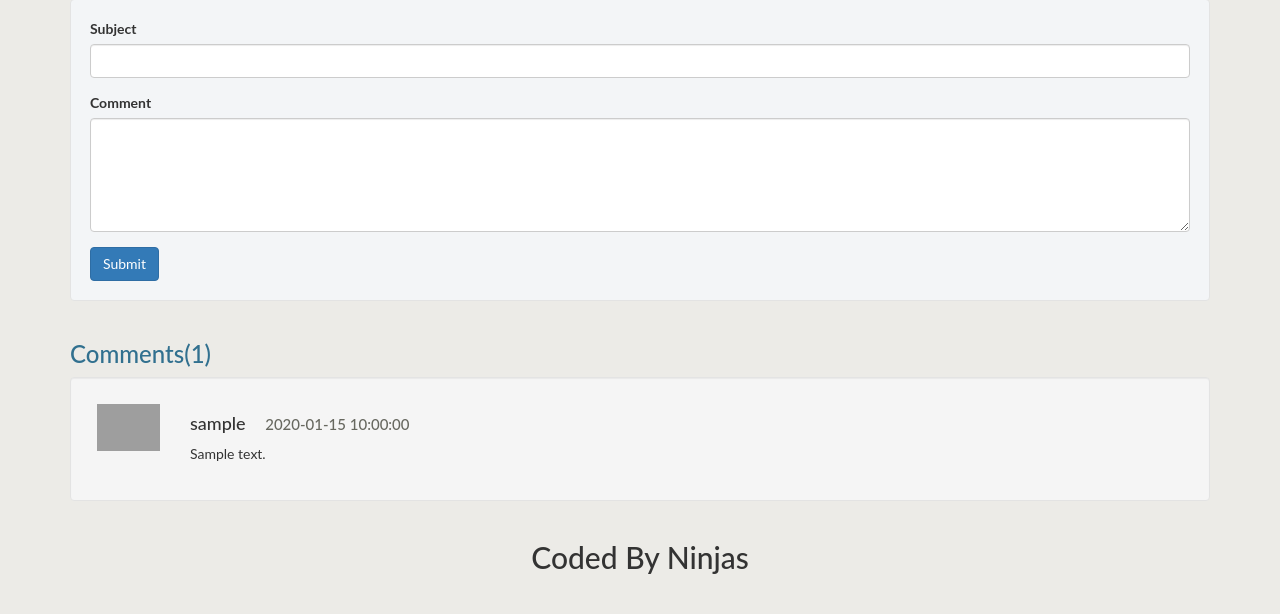
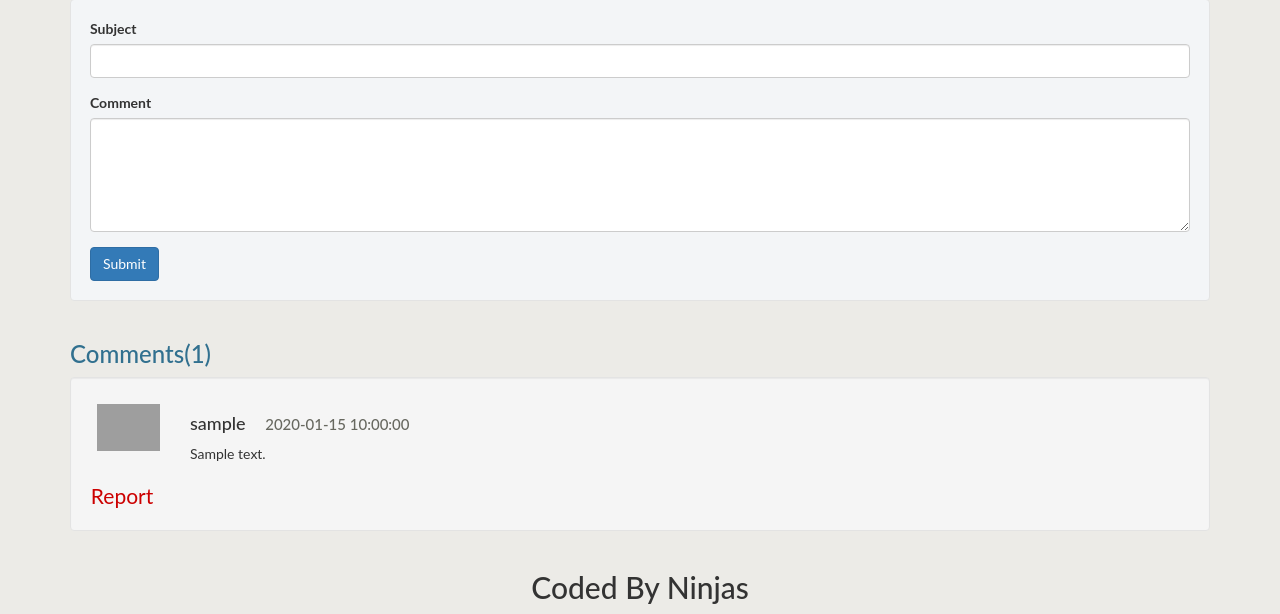
Before and after one commit to JPGITHUB1519/Cincinnatus-Final-Project, a Flask app: template templates/permalink.html in a window 1280 px wide. Shown: the part 293-907 px from the top of the page. Before the commit the page ends 867 px from the top, so only its background shows below. Run offline with Flask 2, Linux system fonts and the light colour scheme; the template is opened without the code that fills it: most values are stand-ins (such as "Sample title", 1, 10 or a date in 2020); parts of the project's set-up code (start-up, migrations or seed data) failed here and were passed over; some libraries are stand-ins or nearby versions; grey boxes are pictures that could not be loaded.

Commit message:
Submit Report

```diff
--- a/templates/base.html
+++ b/templates/base.html
@@ -6,6 +6,7 @@
 	<link rel="stylesheet" type="text/css" href="/static/css/vendor/bootstrap.css">
 	<link rel="stylesheet" type="text/css" href="/static/css/style.css">
 	<script type="text/javascript" src="/static/js/vendor/jquery-3.1.0.js"></script>
+	<script type="text/javascript" src="https://maxcdn.bootstrapcdn.com/bootstrap/3.3.7/js/bootstrap.min.js"></script>
 	<script type="text/javascript" src="https://cdnjs.cloudflare.com/ajax/libs/Chart.js/2.1.4/Chart.bundle.min.js"></script>
 </head>
 <body>
--- a/templates/permalink.html
+++ b/templates/permalink.html
@@ -1,6 +1,8 @@
 {% extends "base.html" %}
 {% block title %} Permalink {% endblock %}
 {% block content %}
+	<input type="hidden" id="user_session" value="{{ user_key }}">
+	<input type="hidden" id="post_id" value="{{ p.key().id() }}">
 	<div class="row">
 		<div class="col-md-1 date text-center visible-only-large">
 			<p>Sept</p>
@@ -61,8 +63,42 @@
 						<p>{{ comment.content}}</p>
 					</div>
 				</div>
+				<div class="row">
+					<div class="col-md-1 text-center">
+						<!-- <a href="javascript:report_comment('{{ p.key().id() }}', '{{comment.key().id()}}');" value="{{ comment.key().id() }}" class="error-text report", >Reportar</a> -->
+						<a data-comment="{{ comment.key().id() }}" class="error-text reporter">Report</a>
+					</div>
+				</div>
 			</div>
 		{% endfor %}
+	</div>
+
+	<!-- report dialog -->
+	<div id="report_modal" class="modal fade" role="dialog">
+		<div class="modal-dialog">
+			<!-- Modal Content -->
+			<div class="modal-content">
+				<div class="modal-header">
+					<button type="button" class="close" data-dismiss="modal">&times;</button>
+					<h4 class="modal-title error-text">Report Comment</h4>
+				</div>
+				<div class="modal-body">
+					<form>
+						<div class="centered-form">
+							<label class="control-label">Reason</label>
+							<textarea class="form-control" id="report_text" data-comment = ""></textarea>
+							<input class="btn btn-danger center-block-only-small center-block little-margin-top" type="submit" value="Report" id="report_button">
+							<h3 class="error-text text-center" id="error_reason"></h3>
+							<h3 class="error-text text-center" id="error_report"></h3>
+						</div>
+						<h3 id="update_error" class="error-text text-center"></h3>
+					</form>
+				</div>
+				<div class="modal-footer">
+					<button id="close_report_modal" type="button" class="btn btn-default" data-dismiss="modal">Close</button>
+				</div>
+			</div>
+		</div>
 	</div>
 
 	<!-- <span style="position : absolute; bottom : 0; color : red; font-size : 1.5em;" class="fixed">{{ QUERIED }}</span> -->
@@ -98,6 +134,45 @@
 			})
 		}
 
+		function report_comment(post_id, comment_id, user_id, reason)
+		{
+			$.ajax(
+			{
+				type : "POST",
+				url : "/" + post_id,
+				contentType : "application/json",
+				datatype : "json",
+				data : JSON.stringify({"comment_id" : comment_id, "user_id" : user_id, "reason" : reason, "action" : "report"})
+			})
+			.done(function(response)
+			{
+				var cond_error = false;
+				if(response["error_comment"])
+				{
+					$("#error_reason").text(response["error_comment"]);
+					cond_error = true;
+				}
+				if(response["error"])
+				{
+					$("#error_report").text(response["error_report"]);
+					cond_error = true;
+				}
+				// if there was no error
+				if (cond_error == false)
+				{
+					console.log(response);
+					$('#report_modal').modal('toggle');
+					$('#report_text').val("");
+					$('#error_reason').text("");
+					$('#error_report').text("");
+				}
+			})
+			.fail(function(textStatus)
+			{
+				console.log(textStatus);
+			});
+		}
+
 		$(document).ready(function()
 		{
 			$("#btn_submit_comment").click(function(e)
@@ -109,6 +184,36 @@
 				insert_comment(post_id, subject, content);
 			});
 
+			$(document).on("click", '.reporter', function (e)
+			{
+				// open modal
+				e.preventDefault();
+				$("#report_modal").modal();
+				// add the data of the comment to the textarea
+				$('#report_text').attr("data-comment", $(this).data("comment"));
+			});
+
+			// report button comment
+			$("#report_button").click(function(e)
+			{
+				e.preventDefault();
+				// take idcomment, user_reporter, reason
+				var idcomment = $("#report_text").data("comment");
+				// getting the actual user by the hidden input
+				var user_reporter = $("#user_session").val();
+				var reason = $("#report_text").val();
+				var post_id = $("#post_id").val();
+				// call ajax call
+				report_comment(post_id, idcomment, user_reporter, reason);
+			});
+
+			$("#close_report_modal").click(function(e)
+			{
+				e.preventDefault();
+				$('#report_text').val("");
+				$('#error_reason').text("");
+				$('#error_report').text("");
+			});
 		});
 	</script>
 {% endblock %}
```
Also changed, not shown: handlers/permalink_handler.py (+25 -3 lines), models/report_model.py (added, +9 -0 lines), 2 other files.
